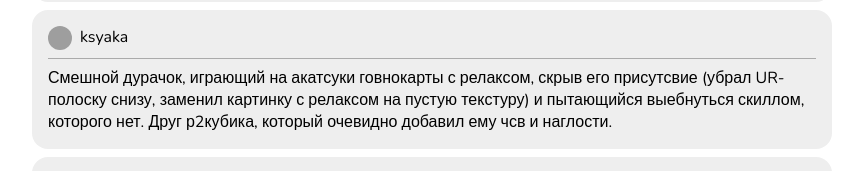
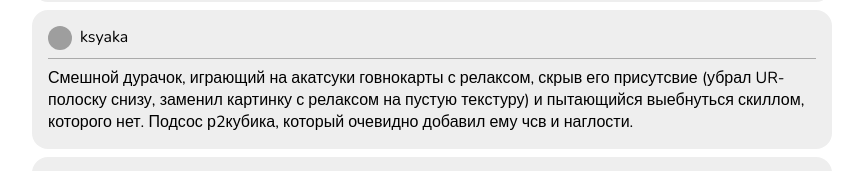
Before and after one commit to osu-pro/info, a React (Create React App) app: page /info/players in a window 1280 px wide. Shown: the part 602-773 px from the top of the page, without its empty margins (208-1071 px from the left). Built offline with nearby package versions, Linux system fonts and the light colour scheme; grey boxes are pictures that could not be loaded.

Commit message:
Опечатка можно сказать

```diff
--- a/src/Data/players.ts
+++ b/src/Data/players.ts
@@ -20,7 +20,7 @@ export type RoleEntry = {
 export const comments : Comment[] = [
     {"user": "464039451925020673", "comment": "Позорище, человек, возомнивший себя богом, возглавляющий всех идиотов. Обычно заходит в руму и сходу начинает выебываться, типа \"Ой вот вчера на турнир зашел.. Ну квалы да отыграли то есть... Ну слаабые та все вообще поиграть нечего\" Его боготворят за один скор, но наши эксперты сказали что он ничего не стоит, ставится каждым бомжом с вутингом, а из топа не вылетел просто потому что карта никому не нужна."},
     {"user": "698140748813697086", "comment": "Великий человек, испорченый общением с идиотами. Сначала он был чудный малый, приятно общался, весело проводил время, в общем был нормальным человеком. Но несколько лет он разговаривает и тесно дружит с фриками, которые его полностью испортили."},
-    {"user": "542386332647948291", "comment": "Смешной дурачок, играющий на акатсуки говнокарты с релаксом, скрыв его присутсвие (убрал UR-полоску снизу, заменил картинку с релаксом на пустую текстуру) и пытающийся выебнуться скиллом, которого нет. Друг р2кубика, который очевидно добавил ему чсв и наглости."},
+    {"user": "542386332647948291", "comment": "Смешной дурачок, играющий на акатсуки говнокарты с релаксом, скрыв его присутсвие (убрал UR-полоску снизу, заменил картинку с релаксом на пустую текстуру) и пытающийся выебнуться скиллом, которого нет. Подсос р2кубика, который очевидно добавил ему чсв и наглости."},
     {"user": "285042291109003264", "comment": "Дебил, бывший в бане за читы (но как и любой герой скажет что за мультиаккаунт), который заходил с твинка в мульти к новичкам, ставил 8*, проходил с читами и начинал дико выебываться - максимально мерзкая личность. Играл на гатари с тупым ником, а сейчас вернулся на банчо. Думаю, скоро получит новый бан))\nUPD: Эксперты сообщили, что он снова в бане, АХАХАХАХХАХАХА"},
     {"user": "967852343230079117", "comment": "Обычный деревенский парень когда-то имел легендарный ник Аиплек, но однажды он купил сапортер и решил что его нужно сменить. Ох и сложен был его выбор! 7 дней и 7 ночей он думал и однажды в его голове родилась гениальная идея: а что если поставить тупой ник, как у всех стандартных даунов в дискорде и выбрал он \"WorstRUplayer\" чтобы все боялись как только услышат его. Очень смешно, что он как фанатик с шапочкой из фольги бегал по комнатам и кричал как о конце света про то, что за вутинг скоро будут банить и теперь он играет без него, но был слишком слаб и поддался искушению, вернувшись на эту проклятую клавиатуру. Ну и конечно он имеет полный набор: вебочка, демочка и побежали играть в комнату, в которой уже 7 демок с осу и всего 8 слотов. Гений, не иначе."},
     {"user": "767729246331338782", "comment": "Также известный как Лоботомия. Очень сильный игрок, играющий на достойном уровне - 3к пп. Заходит в руму с демкой, казалось бы, ничего необычного, но стоит только зайти на неё, как вы увидите нечто. Внутри демки слева сверху расположен пп каунтер(интересно для чего он ему, если каждую карту он играет в 75%), а справа снизу, прямо внутри демки находится его вебка, чтобы все видели, как круто он жмет и  наводится. Также хочется отметить еще одно гениальное решение: звук в демке - это звук с его микрофона, а музыку из игры вы не услышите. Заходя в руму, на коленях умоляет его научить играть в осу. В самой же игре он вышел из аккаунта, чтобы никто не увидел его количество пп. По его словам, это гениальный троллинг. За особое поведение и исключительность, прозвище у него  \"Лоботомия\"."},
```
